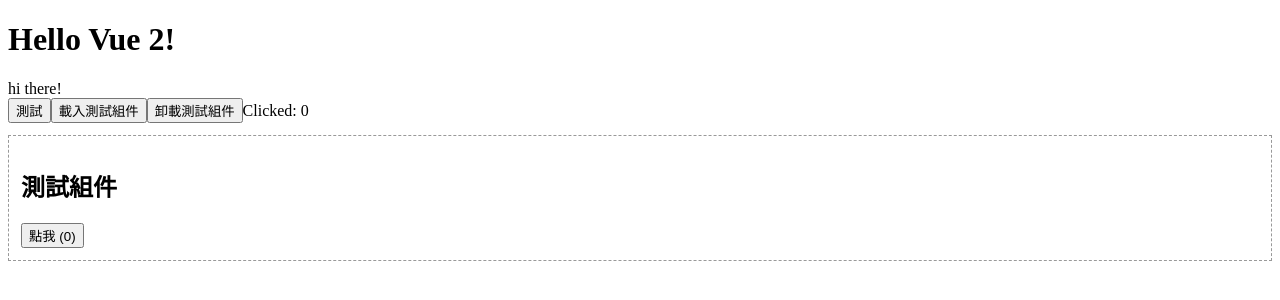
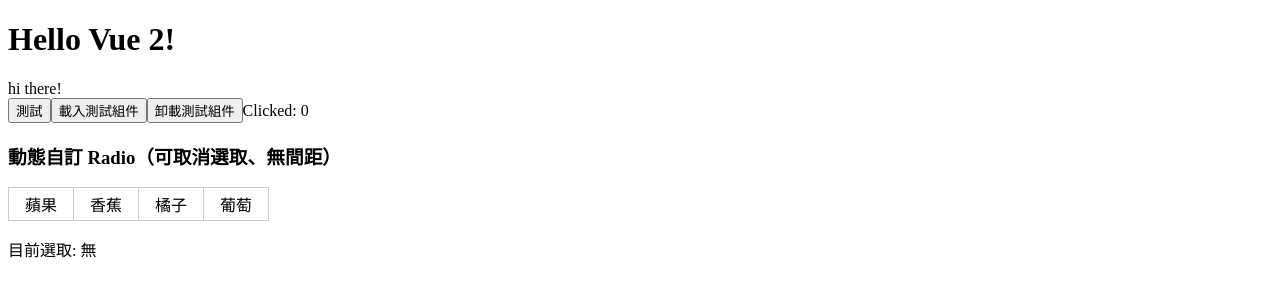
Before and after one commit to daniel-qa/vue2-hello-world, a Vue app: page / in a window 1280 px wide. Both pictures are taken after a click on the button "載入測試組件". Shown: the top 300 px of the page. Built offline with nearby package versions, Linux system fonts and the light colour scheme; what view-design would draw is missing.

Commit message:
客製 radio button

```diff
--- a/src/TestComponent.vue
+++ b/src/TestComponent.vue
@@ -1,27 +1,74 @@
 <template>
-  <div class="test-component">
-    <h2>測試組件</h2>
-    <button @click="inc">點我 ({{ localCount }})</button>
+  <div class="custom-radio">
+    <h3>動態自訂 Radio（可取消選取、無間距）</h3>
+
+    <div class="custom-radio__group">
+      <div
+        v-for="option in options"
+        :key="option.value"
+        class="custom-radio__item"
+        :class="{ 'custom-radio__item--selected': selected === option.value }"
+        @click="toggle(option.value)"
+      >
+        {{ option.label }}
+      </div>
+    </div>
+
+    <p>目前選取: {{ selected || '無' }}</p>
   </div>
 </template>
 
 <script>
 export default {
-  name: 'TestComponent',
   data() {
     return {
-      localCount: 0
-    }
+      selected: null,
+      options: [
+        { label: "蘋果", value: "apple" },
+        { label: "香蕉", value: "banana" },
+        { label: "橘子", value: "orange" },
+        { label: "葡萄", value: "grape" }
+      ]
+    };
   },
   methods: {
-    inc() {
-      this.localCount++
-      console.log('TestComponent clicked', this.localCount)
+    toggle(value) {
+      // 點擊已選中 → 取消選取
+      this.selected = this.selected === value ? null : value;
     }
   }
-}
+};
 </script>
 
 <style scoped>
-.test-component { padding: 12px; border: 1px dashed #999; margin-top: 12px; }
+.custom-radio__group {
+  display: flex;
+  flex-wrap: wrap;  /* 若太多可換行 */
+  gap: 0;           /* 移除間距 */
+}
+
+.custom-radio__item {
+  padding: 4px 16px;
+  border: 1px solid #ccc;
+  border-radius: 0;        /* 無圓角，緊貼 */
+  cursor: pointer;
+  user-select: none;
+  transition: all 0.2s;
+}
+
+/* 選中狀態 */
+.custom-radio__item--selected {
+  background-color: #007bff;
+  color: white;
+  border-color: #007bff;
+  z-index: 1;               /* 避免邊框重疊被遮住 */
+}
+
+/* 可選：讓按鈕緊貼時消除重疊邊框 */
+.custom-radio__item + .custom-radio__item {
+  border-left: none;       /* 只保留第一個左邊框 */
+}
+.custom-radio__item:first-child {
+  border-left: 1px solid #ccc;
+}
 </style>
```
